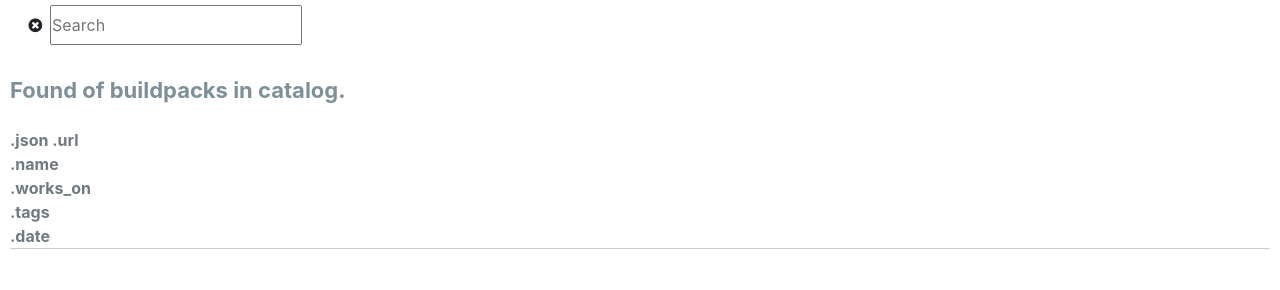
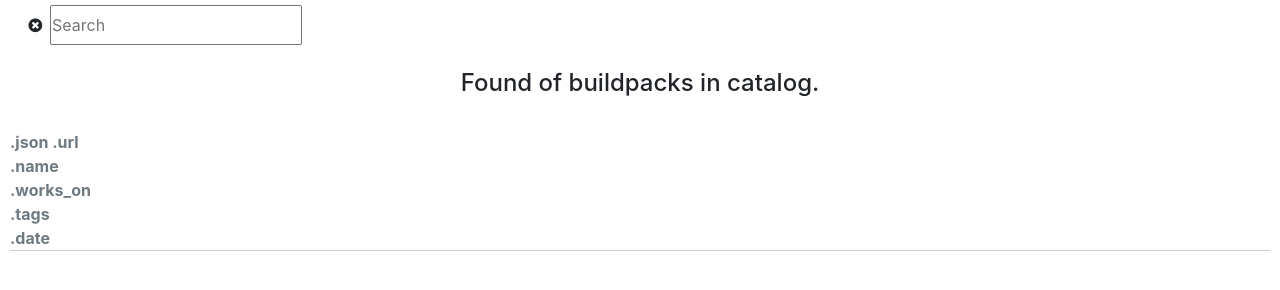
Before and after one commit to homingli/buildpack-catalog-app, a website: page public/index.html in a window 1280 px wide. Shown: the part 46-336 px from the top of the page. Drawn offline with nearby package versions, Linux system fonts and the light colour scheme; no server answers.

Commit message:
tags in new/edit inline, centered buildpacks found msg

```diff
--- a/public/partials/list.html
+++ b/public/partials/list.html
@@ -7,10 +7,11 @@
       </div>
     </div>
     <div class="row-fluid">
-      <div class="span11 buildpacks">
+      <div class="span11">
         <!--Body content-->
 	<br />
-        <p>Found {{(buildpacks | filter:query).length}} of {{buildpacks.length}} buildpacks in catalog.</p>
+        <h4 class="text-center">Found {{(buildpacks | filter:query).length}} of {{buildpacks.length}} buildpacks in catalog.</h4>
+	<br />
         <ul>
           <li><b>
             <div class="span1">.json .url</div>
```
Also changed, not shown: public/partials/new.html (+2 -3 lines).
